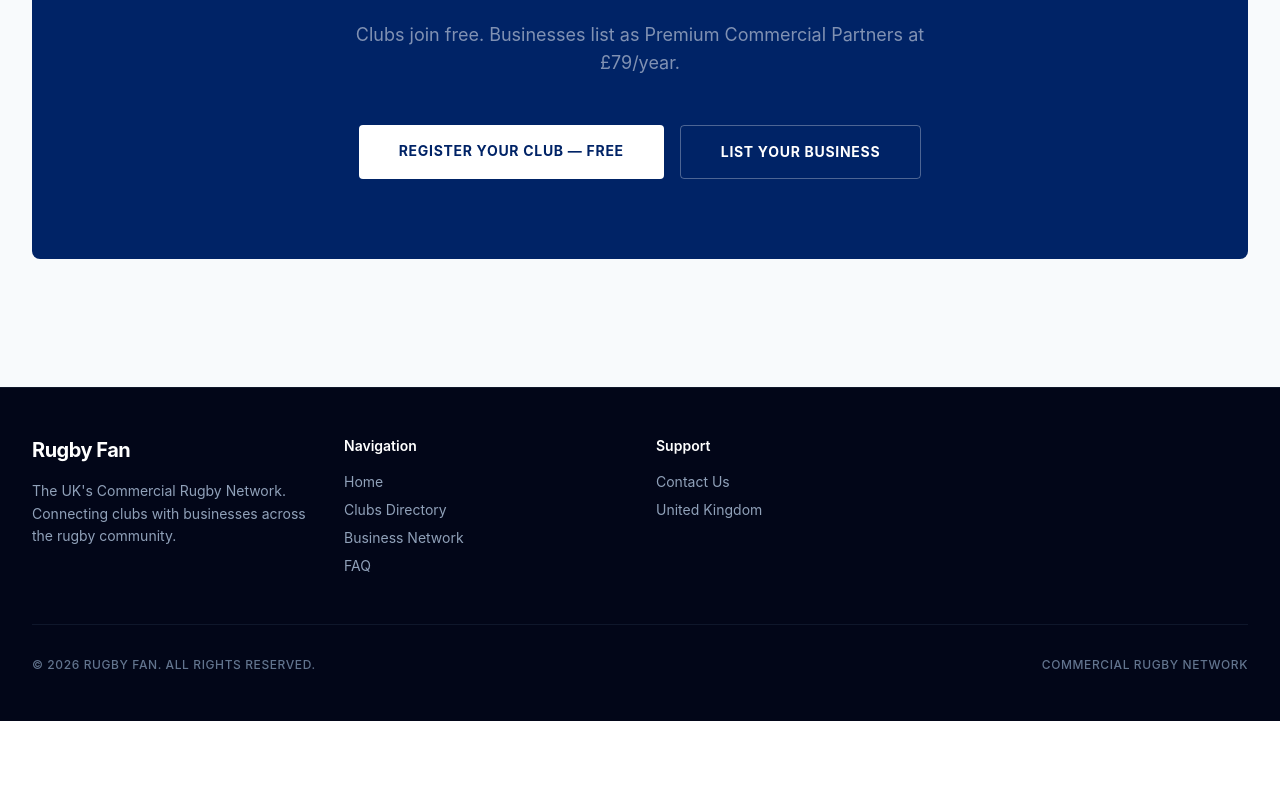
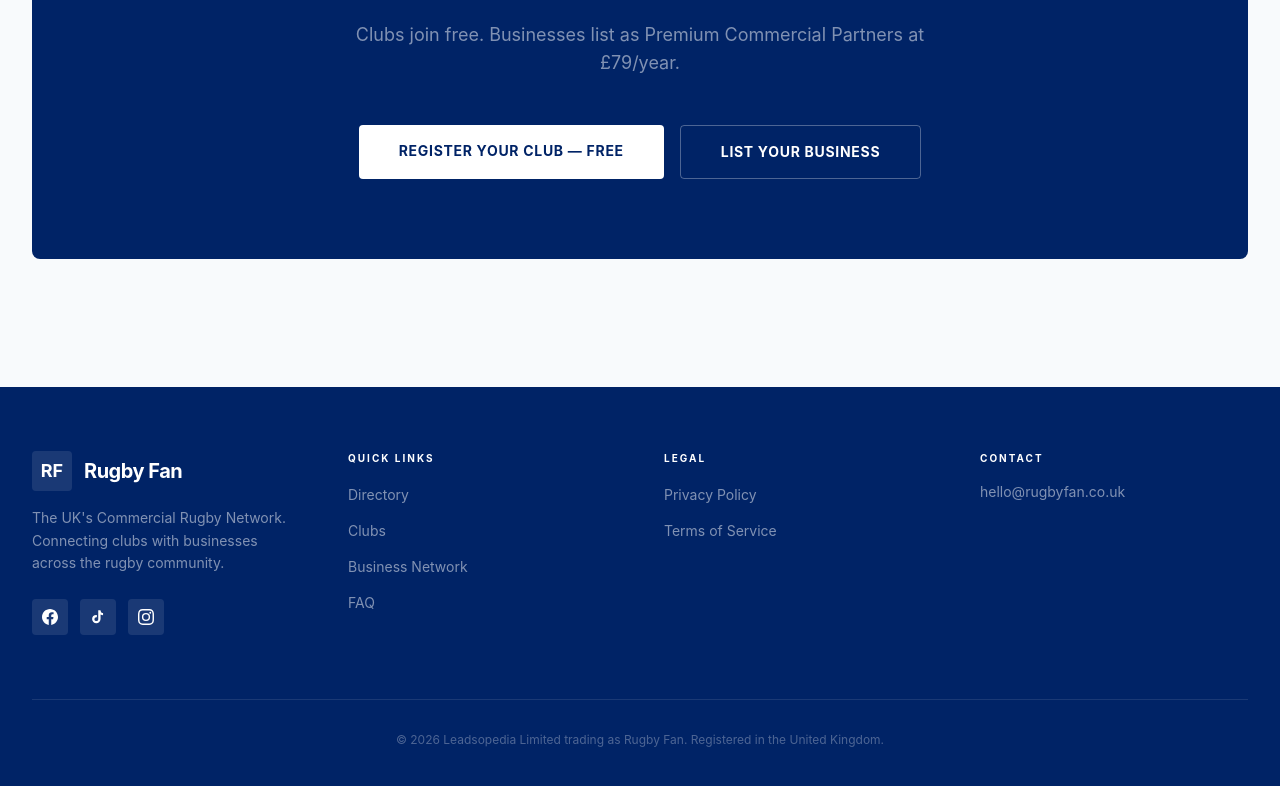
Before and after one commit to woodbridgemartin-create/Rugby-Fan-Commercial-Network, a React (Vite) app: page / in a window 1280 px wide. Shown: the part 3409-4195 px from the top of the page. Before the commit the page ends 4130 px from the top, so only its background shows below. Built offline with nearby package versions, Linux system fonts and the light colour scheme; no server answers.

Commit message:
Update Footer.tsx

```diff
--- a/src/components/Footer.tsx
+++ b/src/components/Footer.tsx
@@ -1,43 +1,118 @@
 import { Link } from 'react-router-dom';
+
+function FacebookIcon({ size = 18 }: { size?: number }) {
+  return (
+    <svg width={size} height={size} viewBox="0 0 24 24" fill="currentColor">
+      <path d="M24 12.073c0-6.627-5.373-12-12-12s-12 5.373-12 12c0 5.99 4.388 10.954 10.125 11.854v-8.385H7.078v-3.47h3.047V9.43c0-3.007 1.792-4.669 4.533-4.669 1.312 0 2.686.235 2.686.235v2.953H15.83c-1.491 0-1.956.925-1.956 1.874v2.25h3.328l-.532 3.47h-2.796v8.385C19.612 23.027 24 18.062 24 12.073z" />
+    </svg>
+  );
+}
+
+function TikTokIcon({ size = 18 }: { size?: number }) {
+  return (
+    <svg width={size} height={size} viewBox="0 0 24 24" fill="currentColor">
+      <path d="M19.59 6.69a4.83 4.83 0 0 1-3.77-4.25V2h-3.45v13.67a2.89 2.89 0 0 1-2.88 2.5 2.89 2.89 0 0 1-2.89-2.89 2.89 2.89 0 0 1 2.89-2.89c.28 0 .54.04.79.1v-3.5a6.37 6.37 0 0 0-.79-.05A6.34 6.34 0 0 0 3.15 15a6.34 6.34 0 0 0 6.34 6.34 6.34 6.34 0 0 0 6.34-6.34V8.35a8.16 8.16 0 0 0 3.76.92V5.82a4.83 4.83 0 0 1-3.77-1.13z" />
+    </svg>
+  );
+}
+
+function InstagramIcon({ size = 18 }: { size?: number }) {
+  return (
+    <svg width={size} height={size} viewBox="0 0 24 24" fill="currentColor">
+      <path d="M12 2.163c3.204 0 3.584.012 4.85.07 3.252.148 4.771 1.691 4.919 4.919.058 1.265.069 1.645.069 4.849 0 3.205-.012 3.584-.069 4.849-.149 3.225-1.664 4.771-4.919 4.919-1.266.058-1.644.07-4.85.07-3.204 0-3.584-.012-4.849-.07-3.26-.149-4.771-1.699-4.919-4.92-.058-1.265-.07-1.644-.07-4.849 0-3.204.013-3.583.07-4.849.149-3.227 1.664-4.771 4.919-4.919 1.266-.057 1.645-.069 4.849-.069zM12 0C8.741 0 8.333.014 7.053.072 2.695.272.273 2.69.073 7.052.014 8.333 0 8.741 0 12c0 3.259.014 3.668.072 4.948.2 4.358 2.618 6.78 6.98 6.98C8.333 23.986 8.741 24 12 24c3.259 0 3.668-.014 4.948-.072 4.354-.2 6.782-2.618 6.979-6.98.059-1.28.073-1.689.073-4.948 0-3.259-.014-3.667-.072-4.947-.196-4.354-2.617-6.78-6.979-6.98C15.668.014 15.259 0 12 0zm0 5.838a6.162 6.162 0 1 0 0 12.324 6.162 6.162 0 0 0 0-12.324zM12 16a4 4 0 1 1 0-8 4 4 0 0 1 0 8zm6.406-11.845a1.44 1.44 0 1 0 0 2.881 1.44 1.44 0 0 0 0-2.881z" />
+    </svg>
+  );
+}
+
+const socialLinks = [
+  { icon: FacebookIcon, href: '#', label: 'Facebook' },
+  { icon: TikTokIcon, href: '#', label: 'TikTok' },
+  { icon: InstagramIcon, href: '#', label: 'Instagram' },
+];
+
+const quickLinks = [
+  { to: '/directory', label: 'Directory' },
+  { to: '/clubs', label: 'Clubs' },
+  { to: '/business-network', label: 'Business Network' },
+  { to: '/faq', label: 'FAQ' },
+];
+
+const legalLinks = [
+  { to: '/privacy', label: 'Privacy Policy' },
+  { to: '/terms', label: 'Terms of Service' },
+];
 
 export default function Footer() {
   return (
-    <footer className="bg-slate-950 border-t border-slate-900 py-12 text-slate-400">
-      <div className="max-w-7xl mx-auto px-6 lg:px-8">
-        <div className="grid grid-cols-1 md:grid-cols-4 gap-8">
-
-          {/* Brand Info - RF Icon Box removed entirely */}
-          <div className="space-y-4">
-            <Link to="/" className="flex items-center gap-3">
-              <span className="text-xl font-bold text-white tracking-tight">Rugby Fan</span>
-            </Link>
-            <p className="text-sm text-slate-400 leading-relaxed">
+    <footer className="bg-[#002366] text-white">
+      <div className="max-w-7xl mx-auto px-6 lg:px-8 py-16">
+        <div className="grid grid-cols-1 sm:grid-cols-2 lg:grid-cols-4 gap-12">
+          <div>
+            <div className="flex items-center gap-3 mb-4">
+              <div className="w-10 h-10 bg-white/10 rounded flex items-center justify-center">
+                <span className="text-white font-bold text-lg">RF</span>
+              </div>
+              <span className="text-xl font-bold tracking-tight">Rugby Fan</span>
+            </div>
+            <p className="text-white/50 text-sm leading-relaxed mb-6">
               The UK's Commercial Rugby Network. Connecting clubs with businesses across the rugby community.
             </p>
+            <div className="flex items-center gap-3">
+              {socialLinks.map(({ icon: Icon, href, label }) => (
+                <a
+                  key={label}
+                  href={href}
+                  aria-label={label}
+                  className="w-9 h-9 rounded bg-white/10 flex items-center justify-center hover:bg-white/20 transition-colors duration-200"
+                >
+                  <Icon size={16} />
+                </a>
+              ))}
+            </div>
           </div>
 
           <div>
-            <h3 className="text-sm font-semibold text-white mb-4">Navigation</h3>
-            <ul className="space-y-2 text-sm">
-              <li><Link to="/" className="hover:text-white transition-colors">Home</Link></li>
-              <li><Link to="/clubs" className="hover:text-white transition-colors">Clubs Directory</Link></li>
-              <li><Link to="/business-network" className="hover:text-white transition-colors">Business Network</Link></li>
-              <li><Link to="/faq" className="hover:text-white transition-colors">FAQ</Link></li>
+            <h3 className="text-[10px] font-bold uppercase tracking-[0.2em] mb-4">Quick Links</h3>
+            <ul className="space-y-3">
+              {quickLinks.map((link) => (
+                <li key={link.to}>
+                  <Link to={link.to} className="text-white/50 hover:text-white text-sm transition-colors duration-200">
+                    {link.label}
+                  </Link>
+                </li>
+              ))}
             </ul>
           </div>
 
           <div>
-            <h3 className="text-sm font-semibold text-white mb-4">Support</h3>
-            <ul className="space-y-2 text-sm">
-              <li><Link to="/contact" className="hover:text-white transition-colors">Contact Us</Link></li>
-              <li>United Kingdom</li>
+            <h3 className="text-[10px] font-bold uppercase tracking-[0.2em] mb-4">Legal</h3>
+            <ul className="space-y-3">
+              {legalLinks.map((link) => (
+                <li key={link.to}>
+                  <Link to={link.to} className="text-white/50 hover:text-white text-sm transition-colors duration-200">
+                    {link.label}
+                  </Link>
+                </li>
+              ))}
             </ul>
+          </div>
+
+          <div>
+            <h3 className="text-[10px] font-bold uppercase tracking-[0.2em] mb-4">Contact</h3>
+            <div className="space-y-3 text-sm text-white/50">
+              <p>
+                <a href="mailto:hello@rugbyfan.co.uk" className="hover:text-white transition-colors duration-200">
+                  hello@rugbyfan.co.uk
+                </a>
+              </p>
+            </div>
           </div>
         </div>
 
-        <div className="mt-12 pt-8 border-t border-slate-900 flex flex-col sm:flex-row justify-between items-center gap-4 text-xs font-medium uppercase tracking-wider text-slate-500">
-          <p>&copy; 2026 Rugby Fan. All rights reserved.</p>
-          <p>Commercial Rugby Network</p>
+        <div className="mt-16 pt-8 border-t border-white/10 text-center">
+          <p className="text-white/30 text-xs">
+            &copy; {new Date().getFullYear()} Leadsopedia Limited trading as Rugby Fan. Registered in the United Kingdom.
+          </p>
         </div>
       </div>
     </footer>
```
